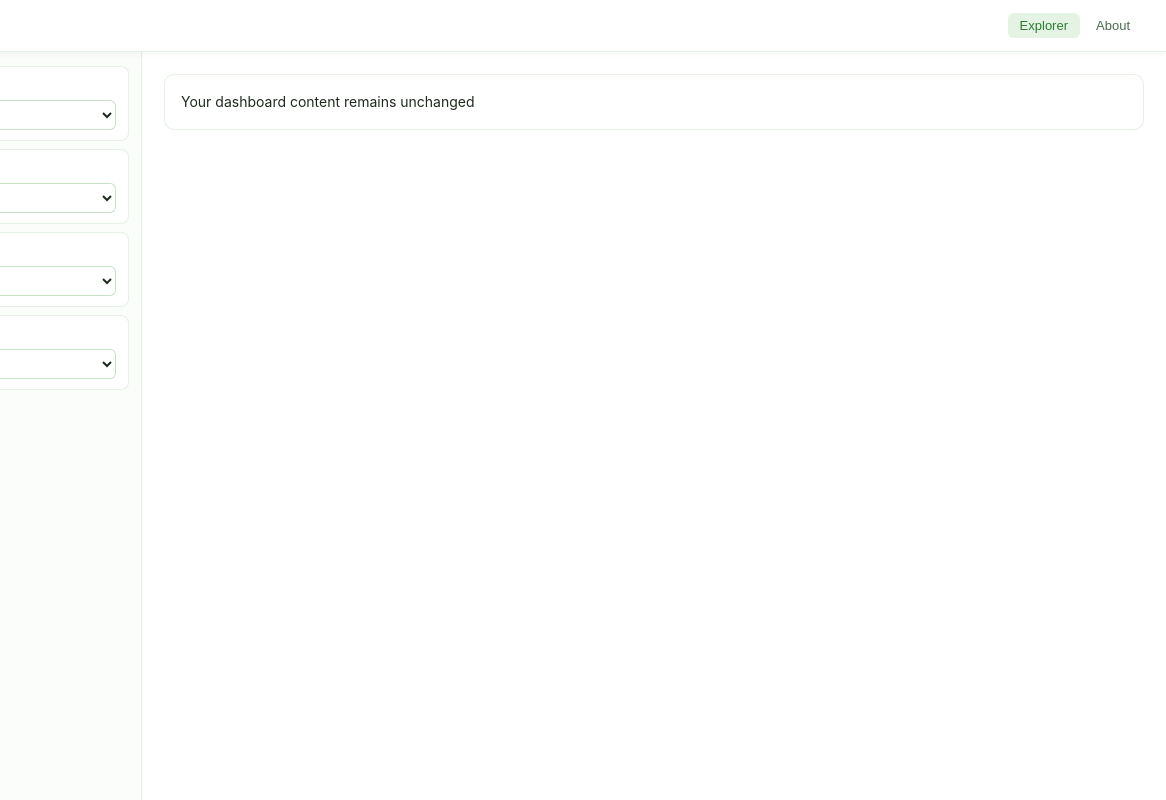
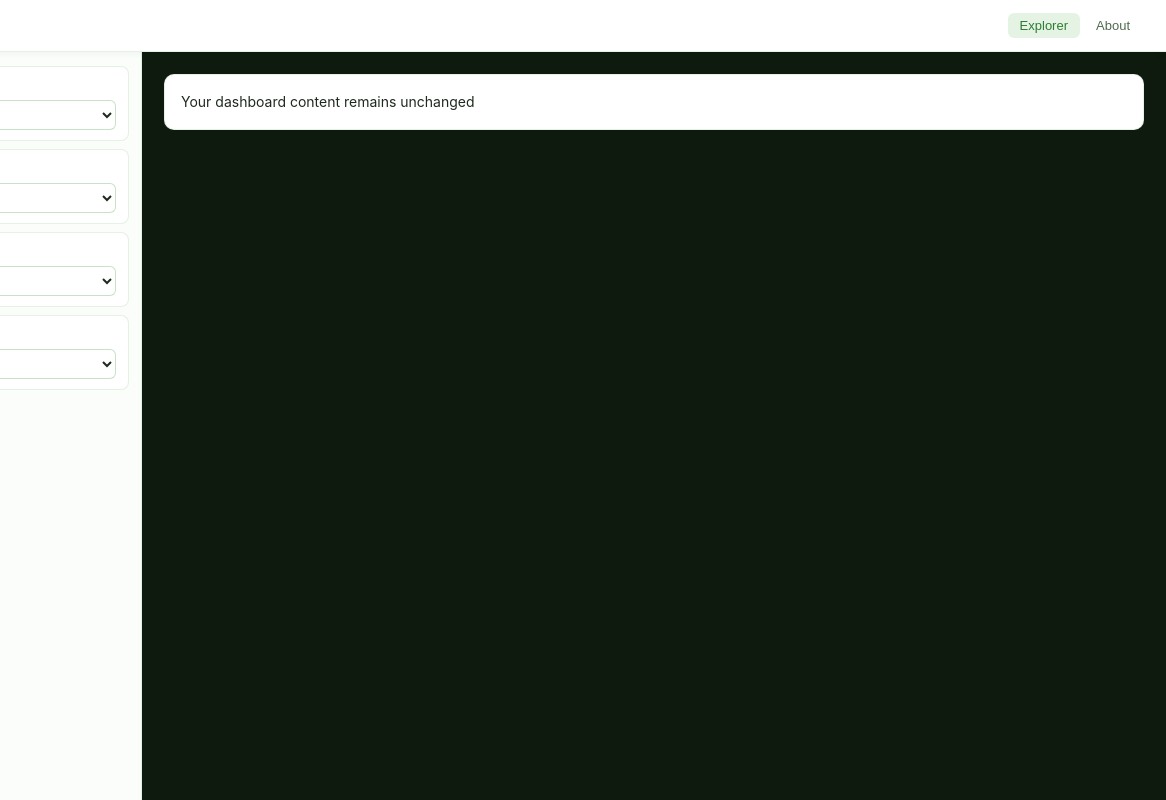
Before and after one commit to Mohit1kumar1/Alganize, a plain HTML site: page index.html in a window 1280 px wide. Shown: the full height of the page, 114-1280 px from the left. Drawn offline with nearby package versions, Linux system fonts and the light colour scheme.

Commit message:
dark_green

```diff
--- a/index.html
+++ b/index.html
@@ -12,7 +12,7 @@
 
 /* ================= THEME ================= */
 :root {
-  --bg:#ffffff;
+  --bg:#0e1a0e;
   --bg2:#f7faf7;
   --surface:#ffffff;
   --surface2:#f1f6f1;
```
